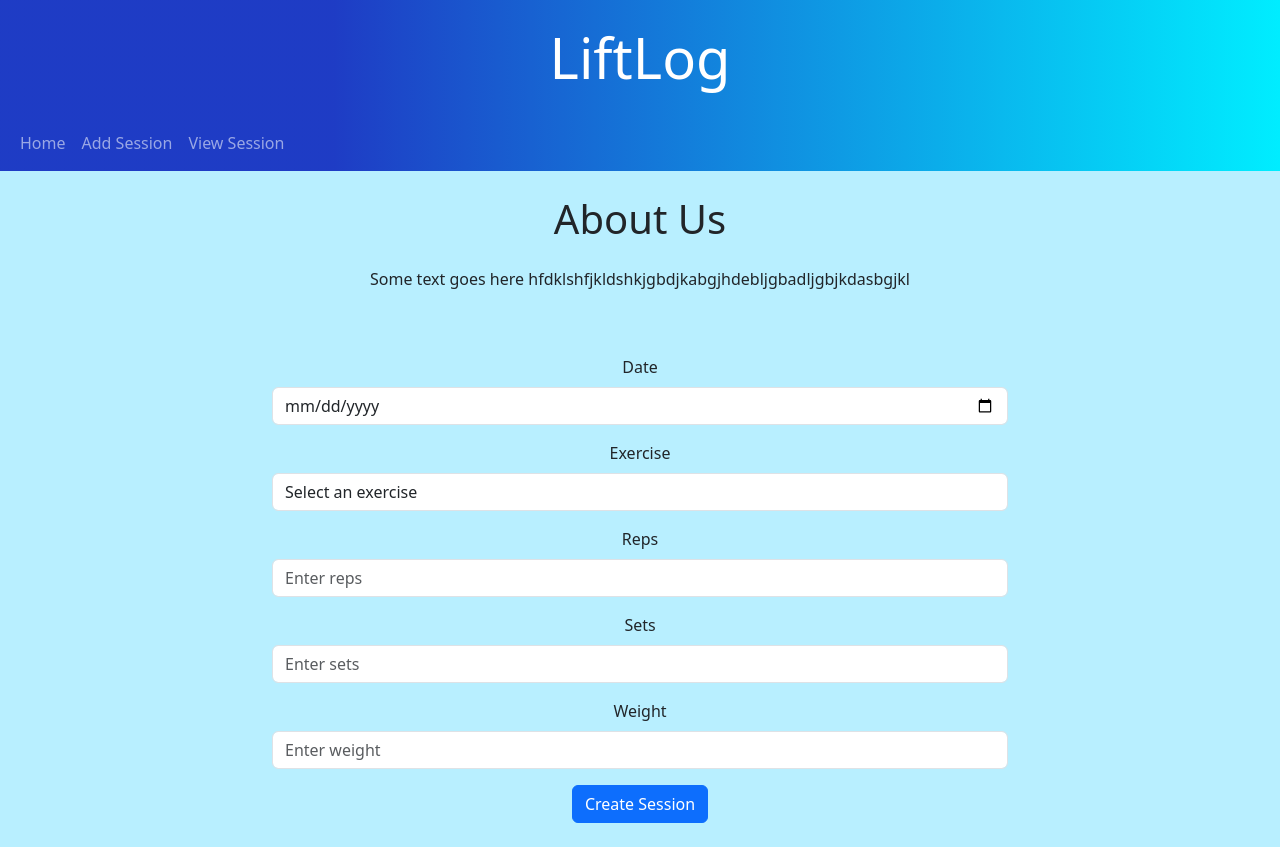
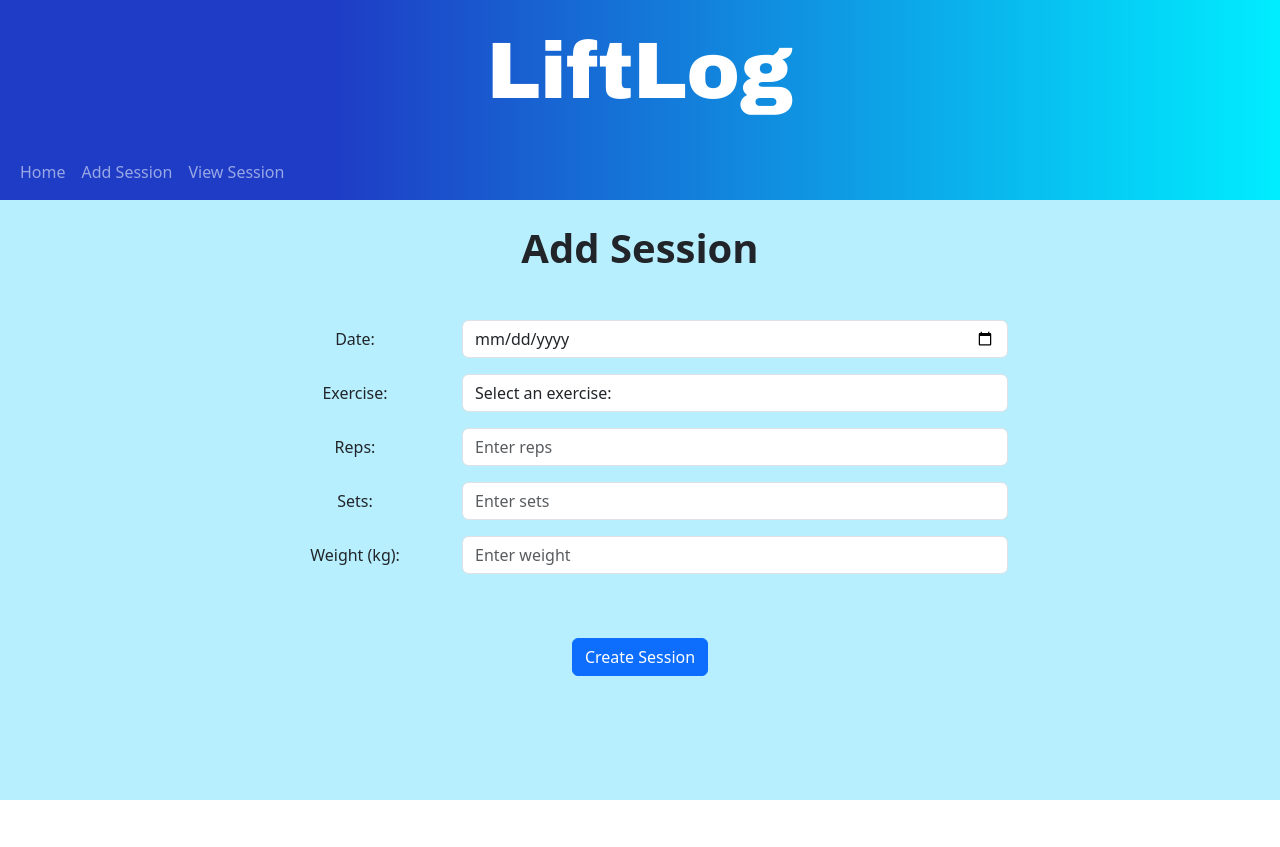
Before and after one commit to Kahayla/Lift-Log-v3, a React (Create React App) app in the folder lift-log/: page /AddSession in a window 1280 px wide. After the commit the page ends 800 px from the top, so only its background shows below. Built offline with nearby package versions, Linux system fonts and the light colour scheme.

Commit message:
small changes to ui

```diff
--- a/lift-log/src/pages/AddSession.js
+++ b/lift-log/src/pages/AddSession.js
@@ -58,8 +58,11 @@ const AddSessionForm = () => {
 
   return (
     <Form onSubmit={handleSubmit}>
-      <Form.Group className="mb-3" controlId="formBasicDate">
-        <Form.Label>Date</Form.Label>
+      <Form.Group className="mb-3 row" controlId="formBasicDate">
+        <Form.Label className="col-sm-2 col-form-label col-md-3">
+          Date:
+        </Form.Label>
+        <div className="col-sm-10 col-md-9">
           <Form.Control
             type="date"
             placeholder="dd/mm/yyyy"
@@ -68,10 +71,14 @@ const AddSessionForm = () => {
             onChange={handleChange}
             required
           />
+        </div>
       </Form.Group>
 
-      <Form.Group className="mb-3" controlId="formBasicExercise">
-        <Form.Label>Exercise</Form.Label>
+      <Form.Group className="mb-3 row" controlId="formBasicExercise">
+        <Form.Label className="col-sm-2 col-form-label col-md-3">
+          Exercise:
+        </Form.Label>
+        <div className="col-sm-10 col-md-9">
           <Form.Control
             as="select"
             name="exercise"
@@ -80,7 +87,7 @@ const AddSessionForm = () => {
             required
           >
             <option value="" disabled>
-            Select an exercise
+              Select an exercise:
             </option>
             {exerciseOptions.map((exercise) => (
               <option key={exercise} value={exercise}>
@@ -88,10 +95,14 @@ const AddSessionForm = () => {
               </option>
             ))}
           </Form.Control>
+        </div>
       </Form.Group>
 
-      <Form.Group className="mb-3" controlId="formBasicReps">
-        <Form.Label>Reps</Form.Label>
+      <Form.Group className="mb-3 row" controlId="formBasicReps">
+        <Form.Label className="col-sm-2 col-form-label col-md-3">
+          Reps:
+        </Form.Label>
+        <div className="col-sm-10 col-md-9">
           <Form.Control
             type="number"
             placeholder="Enter reps"
@@ -101,10 +112,14 @@ const AddSessionForm = () => {
             required
             min="0"
           />
+        </div>
       </Form.Group>
 
-      <Form.Group className="mb-3" controlId="formBasicSets">
-        <Form.Label>Sets</Form.Label>
+      <Form.Group className="mb-3 row" controlId="formBasicSets">
+        <Form.Label className="col-sm-2 col-form-label col-md-3">
+          Sets:
+        </Form.Label>
+        <div className="col-sm-10 col-md-9">
           <Form.Control
             type="number"
             placeholder="Enter sets"
@@ -114,10 +129,14 @@ const AddSessionForm = () => {
             required
             min="0"
           />
+        </div>
       </Form.Group>
 
-      <Form.Group className="mb-3" controlId="formBasicWeight">
-        <Form.Label>Weight</Form.Label>
+      <Form.Group className="mb-3 row" controlId="formBasicWeight">
+        <Form.Label className="col-sm-2 col-form-label col-md-3">
+          Weight (kg):
+        </Form.Label>
+        <div className="col-sm-10 col-md-9">
           <Form.Control
             type="number"
             placeholder="Enter weight"
@@ -127,9 +146,10 @@ const AddSessionForm = () => {
             required
             min="0"
           />
+        </div>
       </Form.Group>
 
-      <Button variant="primary" type="submit">
+      <Button variant="primary" type="submit" className="mt-5">
         Create Session
       </Button>
     </Form>
@@ -149,11 +169,9 @@ export default function AddSession() {
         <div className="row d-flex justify-content-center">
           <div className="col-md-8 text-center">
             <div className="blurb py-4">
-              <h1 className="mb-4">About Us</h1>
-              <p>
-                Some text goes here
-                hfdklshfjkldshkjgbdjkabgjhdebljgbadljgbjkdasbgjkl
-              </p>
+              <h1 className="mb-0">
+                <b>Add Session</b>
+              </h1>
             </div>
           </div>
         </div>
--- a/lift-log/src/pages/Home.js
+++ b/lift-log/src/pages/Home.js
@@ -3,12 +3,13 @@ import NavBar from "../components/NavBar";
 import NavigationButtons from "../components/NavigationButtons";
 import { Outlet } from "react-router-dom";
 import "bootstrap/dist/css/bootstrap.min.css";
+import "../styles/Home.css";
 
 export default function Home() {
   return (
     <div className="App">
       <div className="main-container">
-        <h1 className="title p-4 text-white text-center display-4 display-md-1">
+        <h1 class="title p-4 text-white text-center display-1 font-weight-bold">
           LiftLog
         </h1>
         <NavBar />
@@ -17,10 +18,14 @@ export default function Home() {
         <div className="row d-flex justify-content-center">
           <div className="col-md-8 text-center">
             <div className="blurb py-4">
-              <h1 className="mb-4">About Us</h1>
+              <h1 className="mb-4">
+                <b>About Us</b>
+              </h1>
               <p>
-                Some text goes here
-                hfdklshfjkldshkjgbdjkabgjhdebljgbadljgbjkdasbgjkl
+                Say goodbye to manual note-taking and hello to seamless progress
+                tracking. With LiftLog, you can easily log your weightlifting
+                sessions, including the exercise, reps, sets, weight, and date.
+                It's simple, efficient, and tailored to your needs.
               </p>
             </div>
           </div>
@@ -30,7 +35,10 @@ export default function Home() {
         <div className="row d-flex justify-content-center">
           <div className="col-md-8 text-center">
             <div className="blurb py-4">
-              <b>Get started</b> dolor sit amet, consectetur adipiscing elit.
+              <b>
+                Get started by adding a session and keep track of your session
+                in your view history
+              </b>
             </div>
           </div>
         </div>
--- a/lift-log/src/pages/ViewSessions.js
+++ b/lift-log/src/pages/ViewSessions.js
@@ -63,6 +63,9 @@ const ViewSessions = () => {
         </h1>
         <NavBar />
       </div>
+      <h1 className="text-center mt-4">
+        <b>Session History</b>
+      </h1>
       <div className="container">
         {state.sessions.length > 0 ? (
           state.sessions.map((session) => (
@@ -112,11 +115,8 @@ const ViewSessions = () => {
                     <li className={`list-group-item p-2`}>{`Sets: ${
                       session.sets || ""
                     }`}</li>
-                    <li className={`list-group-item p-2`}>{`Weight: ${
+                    <li className={`list-group-item p-2`}>{`Weight (kg): ${
                       session.weight || ""
-                    }`}</li>
-                    <li className={`list-group-item p-2`}>{`Date: ${
-                      session.date || ""
                     }`}</li>
                   </ul>
                 </form>
@@ -133,11 +133,7 @@ const ViewSessions = () => {
       </div>
       <div className="container">
         <div className="row d-flex justify-content-center">
-          <div className="col-md-8 text-center">
-            <div className="blurb py-4">
-              <b>Get started</b> dolor sit amet, consectetur adipiscing elit.
-            </div>
-          </div>
+          <div className="col-md-8 text-center"></div>
         </div>
       </div>
       <div className="text-center">
--- a/lift-log/src/styles/Home.css
+++ b/lift-log/src/styles/Home.css
@@ -0,0 +1,5 @@
+.title {
+  font-size: 5rem;
+  font-family: Arial Black, Helvetica, sans-serif;
+  font-weight: 900;
+}
```
Lines whose indentation alone changed are shown as unchanged.
